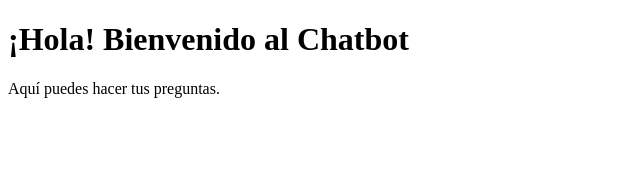
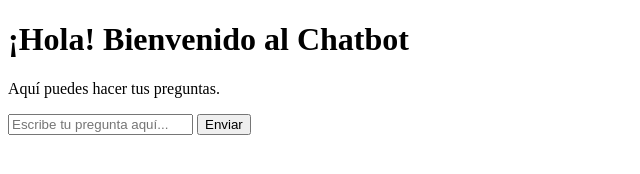
Before and after one commit to joseluque-hash/chatbot-web, a plain HTML site: page index.html in a window 1280 px wide. Shown: the whole page, without its empty margins (0-640 px from the left). Drawn offline with Linux system fonts and the light colour scheme.

Commit message:
Index.html

```diff
--- a/index.html
+++ b/index.html
@@ -10,3 +10,42 @@
     <p>Aquí puedes hacer tus preguntas.</p>
 </body>
 </html>
+
+<div id="chat-container">
+    <input type="text" id="user-input" placeholder="Escribe tu pregunta aquí...">
+    <button onclick="sendMessage()">Enviar</button>
+</div>
+
+<div id="chat-box"></div>
+
+<script>
+    function sendMessage() {
+        const userInput = document.getElementById('user-input').value;
+        const chatBox = document.getElementById('chat-box');
+
+        // Mostrar el mensaje del usuario en el chat
+        const userMessage = document.createElement('p');
+        userMessage.textContent = "Tú: " + userInput;
+        chatBox.appendChild(userMessage);
+
+        // Aquí deberías hacer la llamada a la API para obtener la respuesta
+        fetch('https://api.openai.com/v1/engines/davinci-codex/completions', {
+            method: 'POST',
+            headers: {
+                'Content-Type': 'application/json',
+                'Authorization': `Bearer TU_API_KEY`
+            },
+            body: JSON.stringify({
+                prompt: userInput,
+                max_tokens: 50
+            })
+        })
+        .then(response => response.json())
+        .then(data => {
+            const botMessage = document.createElement('p');
+            botMessage.textContent = "Chatbot: " + data.choices[0].text.trim();
+            chatBox.appendChild(botMessage);
+        })
+        .catch(error => console.error('Error:', error));
+    }
+</script>
```
